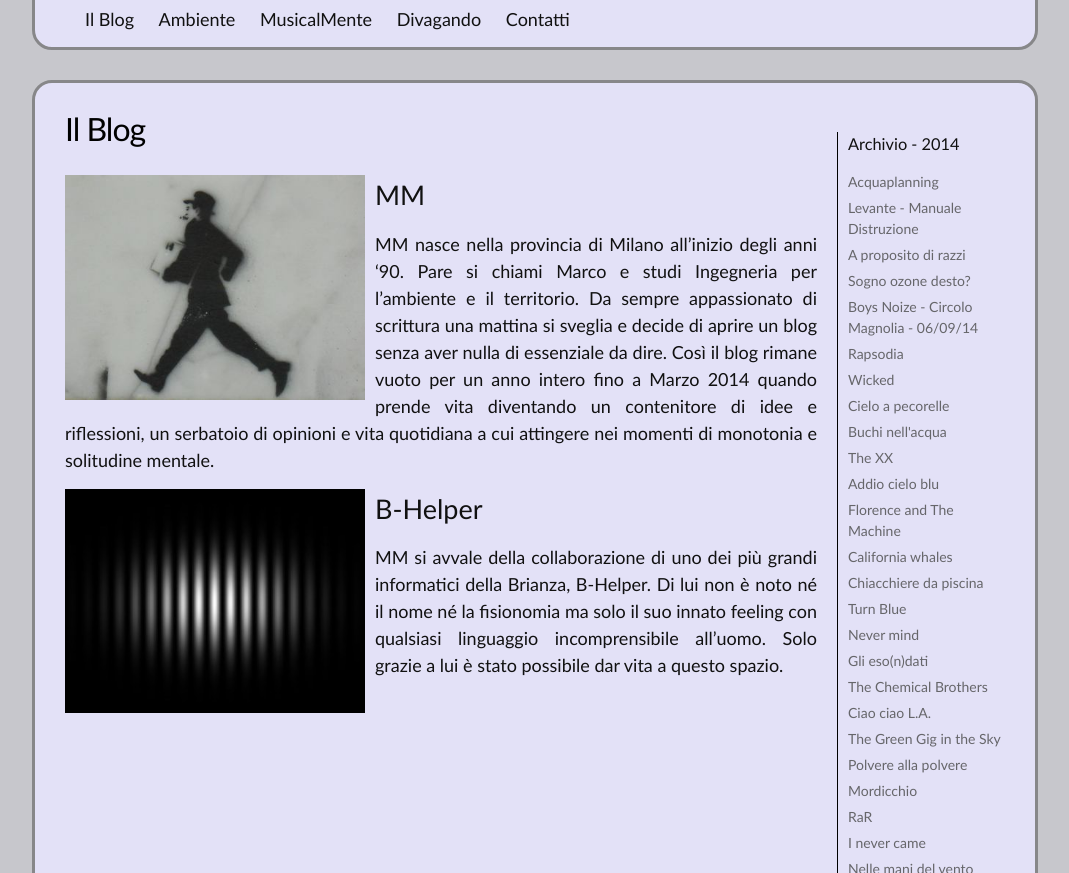
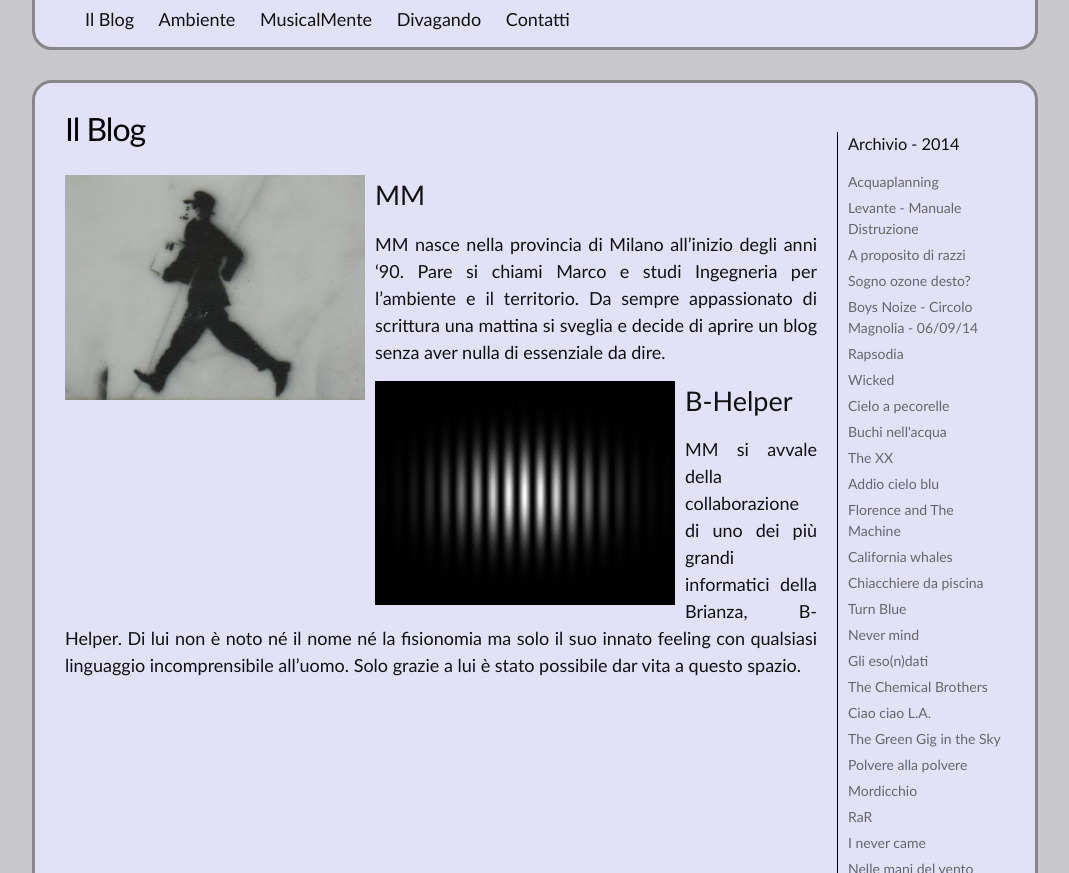
Before and after one commit to ilblogdimm/ilblogdimm, a Jekyll site: the page built from MM.md, in a window 1280 px wide and 900 px high, scrolled down 630 px, cut to the strip 27-900 px from the top of the window. Shown: the whole strip, without its empty margins (105-1174 px from the left). Built offline with Jekyll 4.4.1, drawn with Linux system fonts in a browser that asks for light colours.

Commit message:
C'è qualcosa che non va
Ho modificato un testo e le immagini si sono spostate

```diff
--- a/MM.md
+++ b/MM.md
@@ -15,10 +15,7 @@ weight: 1
 MM nasce nella provincia di Milano all'inizio degli anni '90. Pare si chiami
 Marco e studi Ingegneria per l'ambiente e il territorio. Da sempre appassionato
 di scrittura una mattina si sveglia e decide di aprire un blog senza aver nulla
-di essenziale da dire. Così il blog rimane vuoto per un anno intero fino a
-Marzo 2014 quando prende vita diventando un contenitore di idee e riflessioni,
-un serbatoio di opinioni e vita quotidiana a cui attingere nei momenti di
-monotonia e solitudine mentale.
+di essenziale da dire.
 
 
 
```
